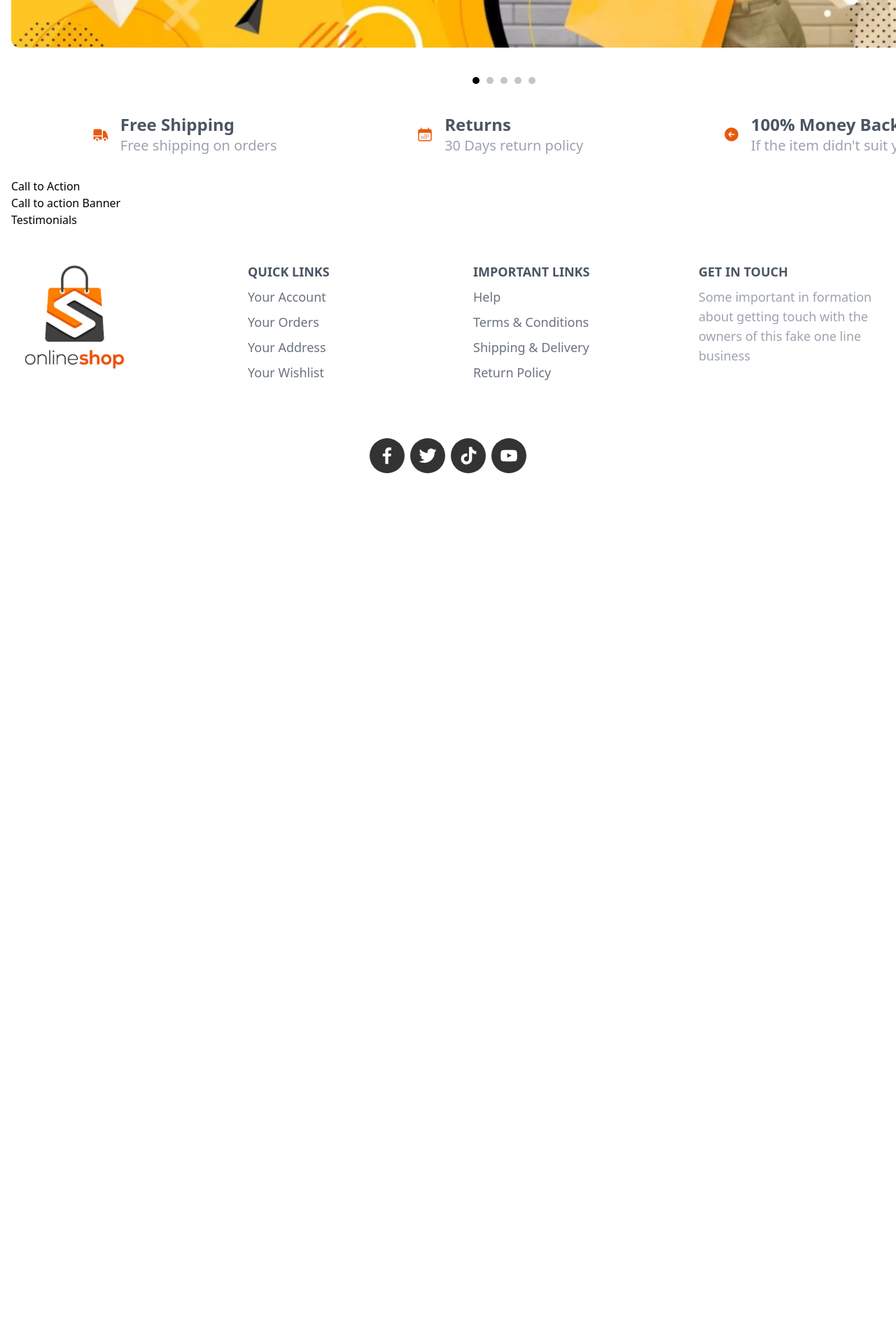
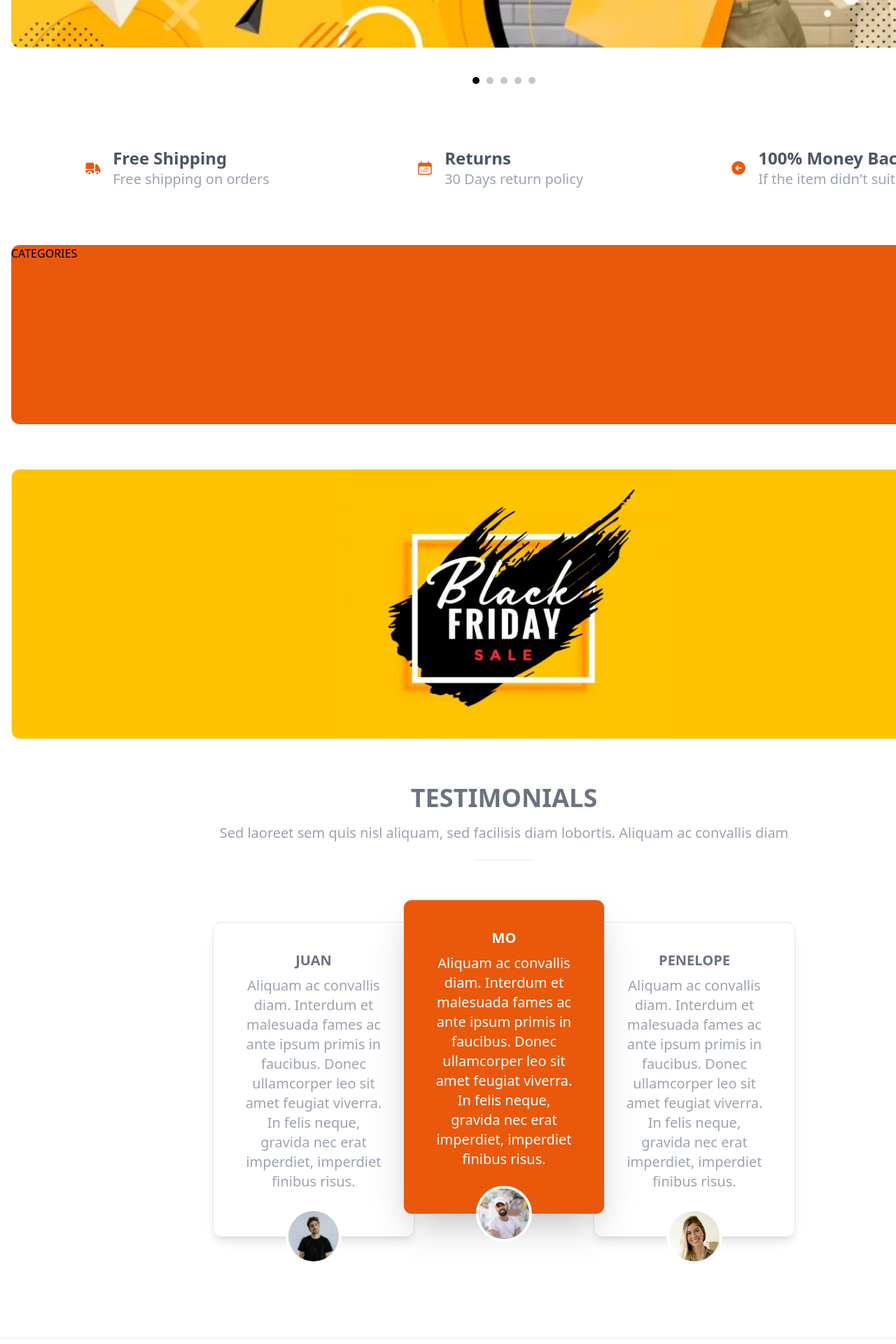
Before and after one commit to Delacruise/fakestore2, a Next.js app: page / in a window 1280 px wide. Shown: the part 520-2440 px from the top of the page at 70% size. Before the commit the page ends 1236 px from the top, so only its background shows below. Built offline with nearby package versions, Linux system fonts and the light colour scheme.

Commit message:
WIP(Page filler 3): Layout and styling fixes

```diff
--- a/app/components/footer.tsx
+++ b/app/components/footer.tsx
@@ -3,7 +3,7 @@ import { SocialIcon } from 'react-social-icons';
 
 export default function footer() {
   return (
-    <footer>
+    <footer className='mt-16 border-t'>
       <div className='flex w-full p-4 text-center text-white text-3xl  gap-10 justify-between'>
         <div className='w-1/4 p-4'>
           <img src='/logo2.png' alt='Logo' width={150} height={150} />
--- a/app/components/pageFiller1.tsx
+++ b/app/components/pageFiller1.tsx
@@ -3,7 +3,7 @@ import React from 'react';
 export default function pageFiller1() {
   return (
     <>
-      <div className='w-full p-4 flex justify-around containerSpacing'>
+      <div className='w-full flex justify-around containerSpacing mt-16'>
         <div className='p-4 flex justify-items-center items-center text-gray-400'>
           <div className='pr-4 text-orange-600'>
             <svg
--- a/app/components/pageFiller2.tsx
+++ b/app/components/pageFiller2.tsx
@@ -1,7 +1,9 @@
-import React from 'react'
+import React from 'react';
 
 export default function pageFiller2() {
   return (
-    <div>pageFiller2</div>
-  )
+    <div className='w-full flex justify-center items-center bg-[#ffc301] border rounded-xl mt-16'>
+      <img src='./banner-block.webp' alt='hero banner' className='h-96' />
+    </div>
+  );
 }
--- a/app/components/pageFiller3.tsx
+++ b/app/components/pageFiller3.tsx
@@ -1,7 +1,63 @@
-import React from 'react'
+export default function PageFiller3() {
+  return (
+    <>
+      <div className='w-full relative mt-16'>
+        <div className='text-center text-4xl text-gray-500 font-bold uppercase mb-4'>
+          Testimonials
+        </div>
+        <div className='text-center text-xl text-gray-400 mb-6'>
+          Sed laoreet sem quis nisl aliquam, sed facilisis diam lobortis.
+          Aliquam ac convallis diam
+        </div>
+        <div className='w-20 border-b border-gray-200 mx-auto mb-6'></div>
+        <div className='items-center justify-center mb-16 flex '>
+          <div className='p-10 pb-16 text-center text-xl text-gray-400 rounded-xl w-72 shadow-lg border relative mt-16 -mr-4 z-0'>
+            <p className='text-xl font-bold uppercase pb-2 text-gray-500'>
+              Juan
+            </p>
+            Aliquam ac convallis diam. Interdum et malesuada fames ac ante ipsum
+            primis in faucibus. Donec ullamcorper leo sit amet feugiat viverra.
+            In felis neque, gravida nec erat imperdiet, imperdiet finibus risus.
+            <img
+              src='person2.jpg'
+              alt=''
+              width={80}
+              className='rounded-full border-4 border-white absolute -bottom-10 left-1/2 transform -translate-x-1/2'
+            />
+          </div>
+          <div className='p-10 pb-16 text-center text-xl rounded-xl w-72 shadow-2xl shadow-outline border bg-orange-600 text-white relative z-10'>
+            <p className='text-xl font-bold uppercase pb-2 text-white'>Mo</p>
+            Aliquam ac convallis diam. Interdum et malesuada fames ac ante ipsum
+            primis in faucibus. Donec ullamcorper leo sit amet feugiat viverra.
+            In felis neque, gravida nec erat imperdiet, imperdiet finibus risus.
+            <div>
+              <img
+                src='person3.jpg'
+                alt=''
+                width={80}
+                className='rounded-full border-4 border-white absolute -bottom-10 left-1/2 transform -translate-x-1/2'
+              />
+            </div>
+          </div>
 
-export default function pageFiller3() {
-  return (
-    <div>pageFiller3</div>
-  )
+          <div className='p-10 pb-16 text-center text-xl text-gray-400 rounded-xl w-72 shadow-lg border relative mt-16 -ml-4 z-0'>
+            <p className='text-xl font-bold uppercase pb-2 text-gray-500'>
+              Penelope
+            </p>
+            Aliquam ac convallis diam. Interdum et malesuada fames ac ante ipsum
+            primis in faucibus. Donec ullamcorper leo sit amet feugiat viverra.
+            In felis neque, gravida nec erat imperdiet, imperdiet finibus risus.
+            <div>
+              <img
+                src='person1.jpg'
+                alt=''
+                width={80}
+                className='rounded-full border-4 border-white absolute -bottom-10 left-1/2 transform -translate-x-1/2'
+              />
+            </div>
+          </div>
+        </div>
+      </div>
+    </>
+  );
 }
--- a/app/page.tsx
+++ b/app/page.tsx
@@ -1,15 +1,19 @@
 import Image from 'next/image';
 import SLIDINGBANNERS from './components/slidingBanner';
-import PAGEFILLER1 from './components/pageFiller1'
+import PAGEFILLER1 from './components/pageFiller1';
+import PAGEFILLER2 from './components/pageFiller2';
+import PAGEFILLER3 from './components/pageFiller3';
 
 export default function Home() {
   return (
     <main className='p-4 h-full min-h-fit container-xl'>
       <SLIDINGBANNERS />
       <PAGEFILLER1 />
-      <div>Call to Action</div>
-      <div>Call to action Banner</div>
-      <div>Testimonials</div>
+      <div className='h-64 w-full bg-orange-600 mt-16 rounded-xl'>
+        CATEGORIES
+      </div>
+      <PAGEFILLER2 />
+      <PAGEFILLER3 />
     </main>
   );
 }
```
